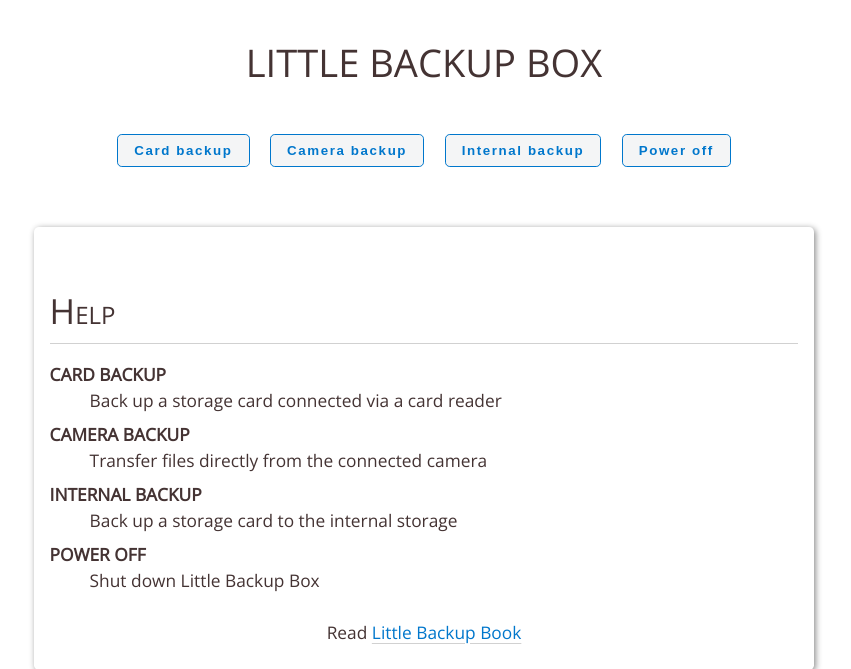
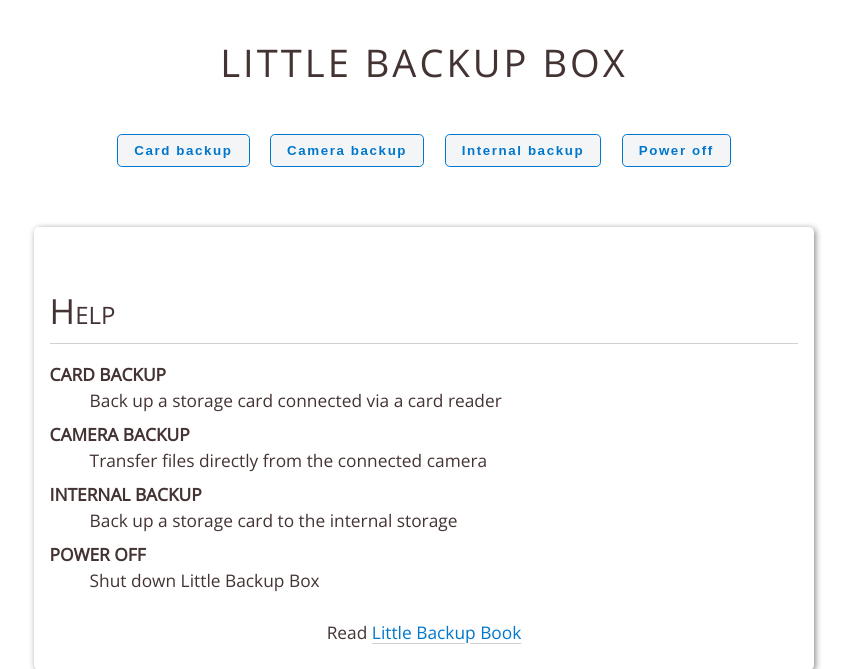
Before and after one commit to outdoorbits/little-backup-box, a PHP site: page / in a window 1280 px wide. Shown: the part 53-722 px from the top of the page, without its empty margins (216-1067 px from the left). Run offline with PHP 8.4, Linux system fonts and the light colour scheme.

Commit message:
Minor improvements

```diff
--- a/scripts/index.php
+++ b/scripts/index.php
@@ -22,7 +22,7 @@
 	$i18n = new i18n('lang/{LANGUAGE}.ini', 'cache/', 'en');
 	$i18n->init();
 	?>
-	<h1 class="text-center" style="margin-bottom: 1em;">LITTLE BACKUP BOX</h1>
+	<h1 class="text-center" style="margin-bottom: 1em; letter-spacing: 3px;">LITTLE BACKUP BOX</h1>
 	<nav>
 		<ul>
 			<li><a href="sysinfo.php"><?php echo L::sysinfo; ?></a></li>
```
Also changed, not shown: README.md, img/rc.png (deleted), img/webui.png (added).
